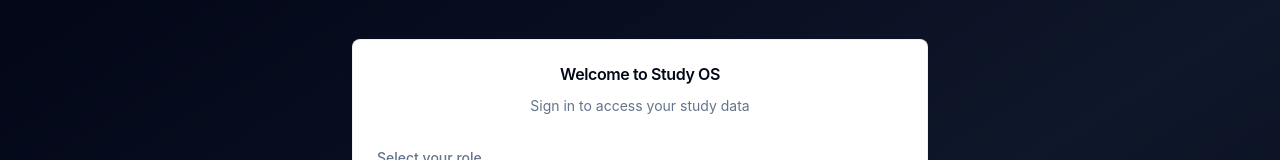
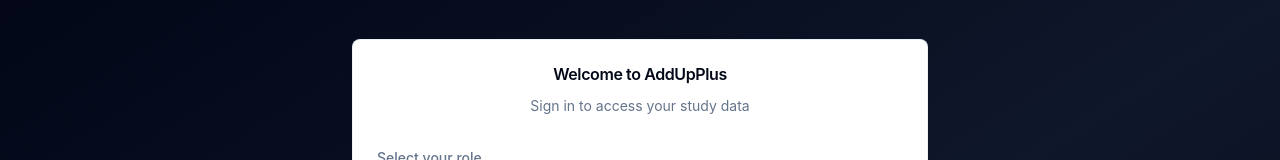
Before and after one commit to schatterjee3139-blip/AddUpPlus, a React (Vite) app: page / in a window 1280 px wide. Shown: the top 160 px of the page. Built offline with nearby package versions, Linux system fonts and the light colour scheme; no server answers.

Commit message:
Change branding from Study OS to AddUpPlus
- Updated login screen welcome message
- Updated HTML page title

```diff
--- a/index.html
+++ b/index.html
@@ -3,7 +3,7 @@
   <head>
     <meta charset="UTF-8" />
     <meta name="viewport" content="width=device-width, initial-scale=1.0" />
-    <title>Study OS</title>
+    <title>AddUpPlus</title>
     <link rel="preconnect" href="https://fonts.googleapis.com">
     <link rel="preconnect" href="https://fonts.gstatic.com" crossorigin>
     <link href="https://fonts.googleapis.com/css2?family=Inter:wght@400;500;600;700;800&display=swap" rel="stylesheet">
--- a/src/App.jsx
+++ b/src/App.jsx
@@ -289,7 +289,7 @@
       <div className="flex min-h-screen items-center justify-center bg-gradient-to-br from-slate-950 via-slate-900 to-slate-950 px-4 text-foreground">
         <Card className="w-full max-w-xl border border-border/60 bg-background/95 shadow-2xl backdrop-blur">
           <CardHeader className="space-y-3 text-center">
-            <CardTitle className="text-3xl font-semibold">Welcome to Study OS</CardTitle>
+            <CardTitle className="text-3xl font-semibold">Welcome to AddUpPlus</CardTitle>
             <CardDescription className="text-base">
               {isLoginMode ? 'Sign in to access your study data' : 'Sign up to personalize your workspace and sync your study tools.'}
             </CardDescription>
```
